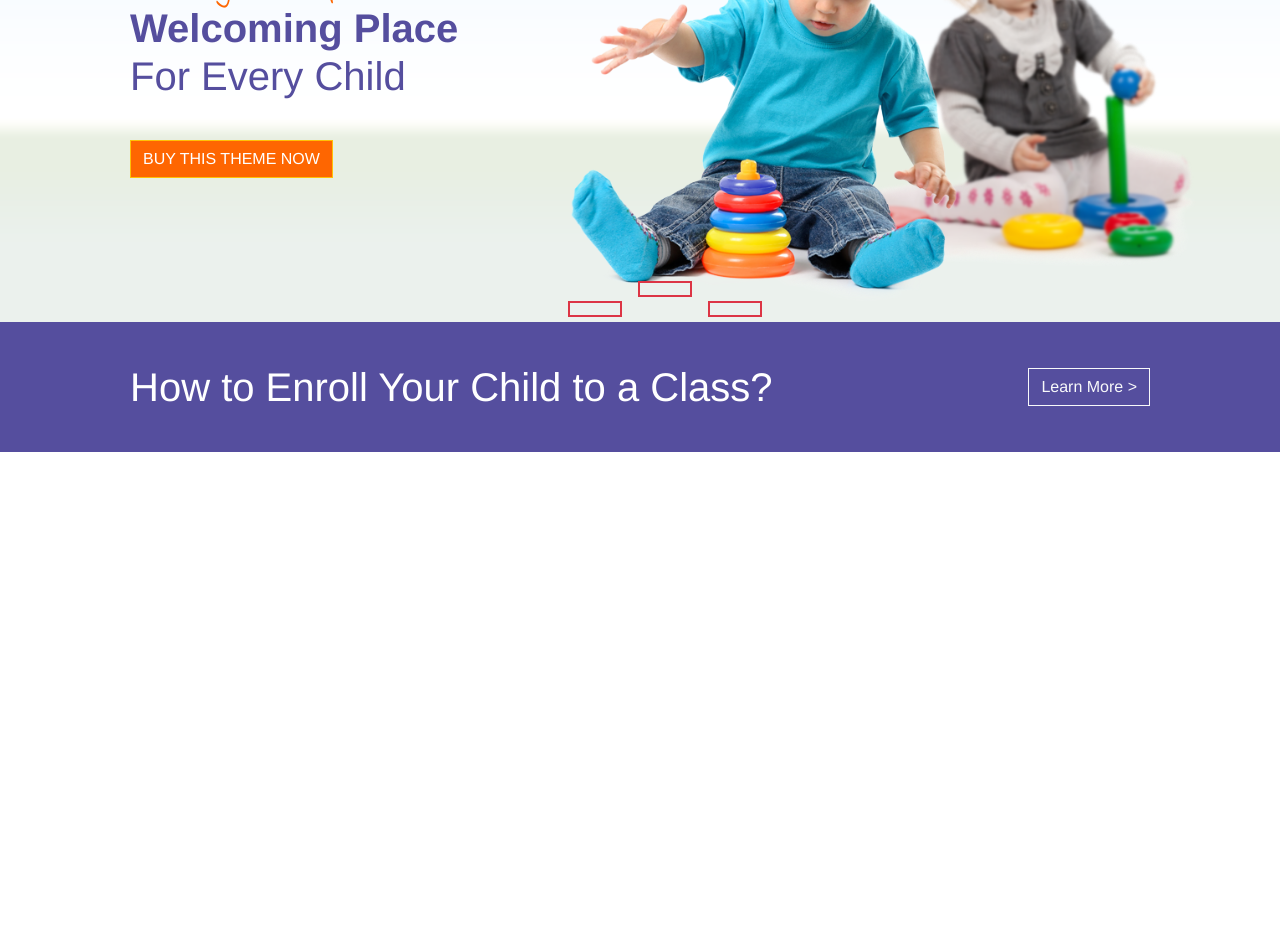
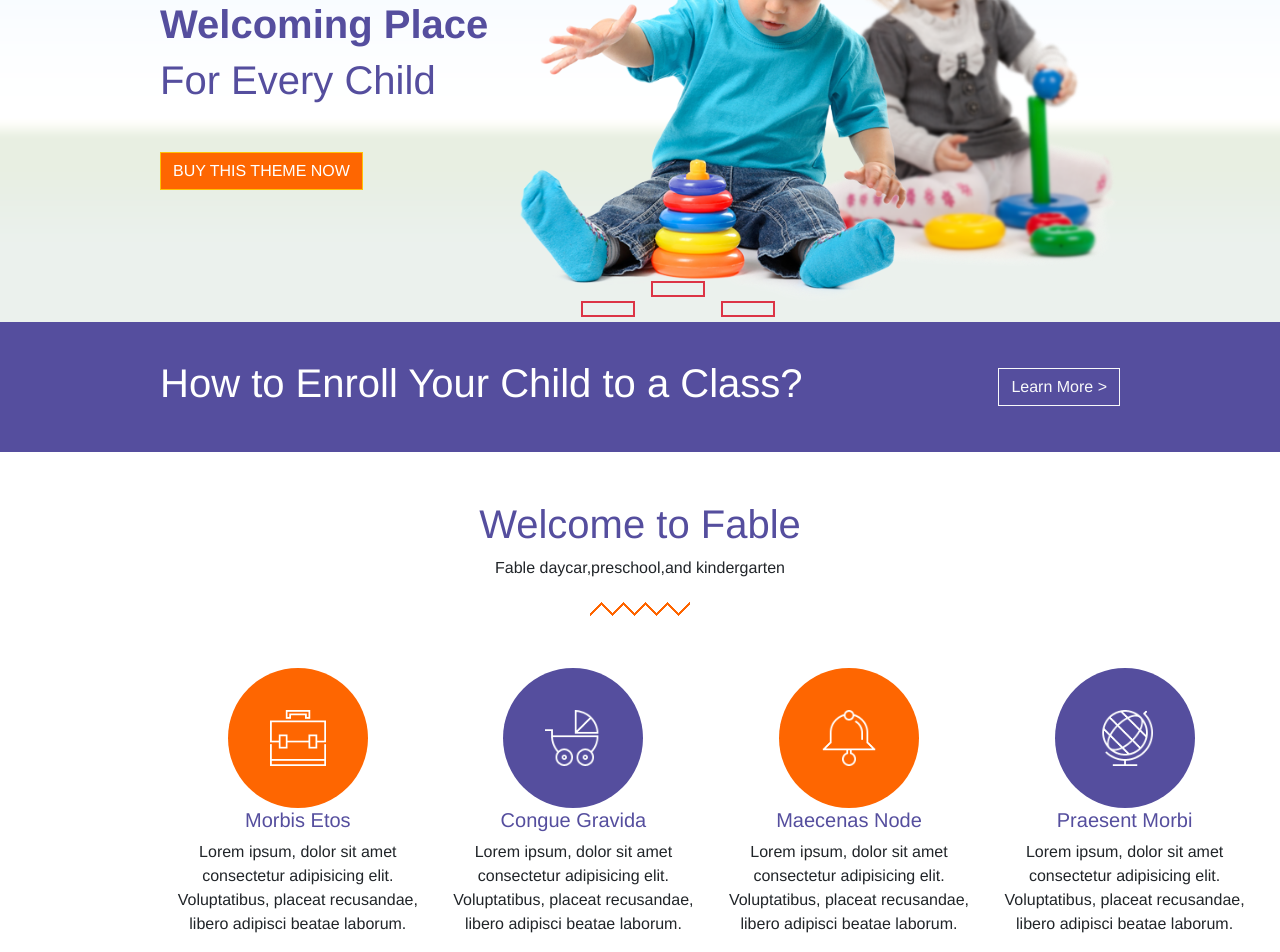
Before and after one commit to Alessio1921/proj-html-vuejs, a Vue app: page / in a window 1280 px wide. Shown: the part 278-1230 px from the top of the page. Before the commit the page ends 800 px from the top, so only its background shows below. Built offline with nearby package versions, Linux system fonts and the light colour scheme.

Commit message:
added section welcome

```diff
--- a/src/assets/scss/partials/_common.scss
+++ b/src/assets/scss/partials/_common.scss
@@ -1,10 +1,4 @@
-*{
-  margin: 0;
-  padding: 0;
-  box-sizing: border-box;
-}
 .my-container{
   width: 75%;
   margin: 0 auto;
-  display: flex;
 }
--- a/src/components/Header.vue
+++ b/src/components/Header.vue
@@ -1,16 +1,16 @@
 <template>
   <header >
-    <div class="container">
-      <div class="row mx-5">
+    <div class="my-container">
+      <div class="row ">
         <div class="col-12 d-flex justify-content-between">
           <div class="header-logo ">
-            <img src="../assets/fable/images/logo.png" alt="">
+            <img src="../assets/fable/images/logo.png" alt="logo heaader img">
           </div>
           <div class="right-header">
-            <ul class="list-unstyled d-flex me-5">
+            <ul class="list-unstyled d-flex">
               <li class="element-header p-4 text-center" :class="(element.active) ? 'active' : ''" v-for="(element,index) in headerList" :key="index">
-                <img :src="require(`../assets/fable/`+element.imgActive)" alt="" v-if="element.active">
-                <img :src="require(`../assets/fable/`+element.img)" alt="" v-else>
+                <img :src="require(`../assets/fable/`+element.imgActive)" :alt=" element.text+' img'" v-if="element.active">
+                <img :src="require(`../assets/fable/`+element.img)" :alt="element.text+' img'" v-else>
                 <p>{{element.text}}</p>
               </li>
             </ul>
@@ -80,7 +80,7 @@ export default {
 <!-- Add "scoped" attribute to limit CSS to this component only -->
 <style scoped lang="scss">
 @import "../assets/scss/style.scss";
-.container,
+.my-container,
 .row,
 .col-12,
 .header-logo{
@@ -88,7 +88,7 @@ export default {
 }
 header{
   height: 100%;
-  .container{
+  .my-container{
     .row{
       .col-12{
         overflow: hidden;
--- a/src/components/Jumbotron.vue
+++ b/src/components/Jumbotron.vue
@@ -1,7 +1,7 @@
 <template>
 <div class="jumbotron">
   <div class="jumbotron-top">
-    <div class="container d-flex position-relative align-items-center justify-content-between">
+    <div class="my-container d-flex position-relative align-items-center justify-content-between">
       <div class="img-background position-absolute">
         <img src="../assets/fable/images/slider_icon16.png" alt="">
         <img class="jumbo-item-down" src="../assets/fable/images/slider_icon14.png" alt="">
@@ -9,7 +9,7 @@
         <img class="jumbo-item-down" src="../assets/fable/images/slider_icon12.png" alt="">
         <img src="../assets/fable/images/slider_icon13.png" alt="">
       </div>
-      <div class="jumbo-text ms-5">
+      <div class="jumbo-text">
         <h2>Friendly Atmosphere</h2>
         <h1 class="fw-bold">Welcoming Place</h1>
         <h1 class="fw-lighter">For Every Child</h1>
@@ -27,9 +27,9 @@
     </div>
   </div>
   <div class="jumbotron-bottom">
-    <div class="container d-flex align-items-center justify-content-between">
-      <h1 class="text-white fw-lighter ms-5">How to Enroll Your Child to a Class?</h1>
-      <button class="btn btn-outline-light me-5">Learn More ></button>
+    <div class="my-container d-flex align-items-center justify-content-between">
+      <h1 class="text-white fw-lighter">How to Enroll Your Child to a Class?</h1>
+      <button class="btn btn-outline-light">Learn More ></button>
     </div>
   </div>
 </div>
@@ -67,7 +67,7 @@ export default {
         margin-top: 40px;
       }
     }
-    .container{
+    .my-container{
       height: 500px;
       .img-background{
         left: 27%;
@@ -106,7 +106,7 @@ export default {
       background-color: $violet;
       height: 130px;
       width: 100%;
-      .container{
+      .my-container{
         height: 100%;
         .btn{
           border-radius: 0;
--- a/src/components/Main.vue
+++ b/src/components/Main.vue
@@ -1,6 +1,63 @@
 <template>
-  <div>
-  </div>
+  <main>
+    <!-- section welcome -->
+    <section id="welcome" class="text-center mt-5">
+      <div class="welcome-top">
+        <h1>Welcome to Fable</h1>
+        <p>Fable daycar,preschool,and kindergarten</p>
+        <img src="../assets/fable/images/header_divider.png" alt=" header divider img">
+      </div>
+      <div class="welcome-footer">
+        <div class="my-container d-flex mt-5">
+          <div class="element-circle text-center">
+            <div class="circle orange mx-auto">
+              <img src="../assets/fable/images/schoolbag_alt.png" alt="schoolbag img">
+            </div>
+            <div class="element-text">
+              <h5>Morbis Etos</h5>
+              <p>Lorem ipsum, dolor sit amet consectetur adipisicing elit. Voluptatibus, placeat recusandae, libero adipisci beatae laborum.</p>
+            </div>
+          </div>
+          <div class="element-circle text-center">
+            <div class="circle violet mx-auto">
+              <img src="../assets/fable/images/stroller_alt.png" alt="stroller img">
+            </div>
+            <div class="element-text">
+              <h5>Congue Gravida</h5>
+              <p>Lorem ipsum, dolor sit amet consectetur adipisicing elit. Voluptatibus, placeat recusandae, libero adipisci beatae laborum.</p>
+            </div>
+          </div>
+          <div class="element-circle text-center">
+            <div class="circle orange mx-auto">
+              <img src="../assets/fable/images/bell_alt.png" alt="bell img">
+            </div>
+            <div class="element-text">
+              <h5>Maecenas Node</h5>
+              <p>Lorem ipsum, dolor sit amet consectetur adipisicing elit. Voluptatibus, placeat recusandae, libero adipisci beatae laborum.</p>
+            </div>
+          </div>
+          <div class="element-circle text-center">
+            <div class="circle violet mx-auto">
+              <img src="../assets/fable/images/globe_alt.png" alt="goble img">
+            </div>
+            <div class="element-text">
+              <h5>Praesent Morbi</h5>
+              <p>Lorem ipsum, dolor sit amet consectetur adipisicing elit. Voluptatibus, placeat recusandae, libero adipisci beatae laborum.</p>
+            </div>
+          </div>
+        </div>
+      </div>
+    </section>
+    <!-- section overview -->
+    <section id="overview">
+      <div class="my-container d-flex">
+        <div class="left">
+
+        </div>
+        <div class="right"></div>
+      </div>
+    </section>
+  </main>
 </template>
 
 <script>
@@ -13,4 +70,52 @@ export default {
 
 <!-- Add "scoped" attribute to limit CSS to this component only -->
 <style scoped lang="scss">
+@import "../assets/scss/style.scss";
+  main{
+    #welcome{
+      h1{
+        color: $violet;
+      }
+      .welcome-footer{
+        .element-circle{
+          margin:0 .8rem;
+          .circle.orange{
+            background-color: $orange;
+          }
+          .circle.violet{
+            background-color: $violet;
+          }
+          .circle{
+            padding: 70px;
+            width: 100px;
+            height: 100px;
+            border-radius: 50%;
+            position: relative;
+              img{
+                position: absolute;
+                height: 40%;
+                top: 50%;
+                left: 50%;
+                transform: translate(-50%,-50%);
+              }
+          }
+          .element-text{
+            width: 250px;
+            h5{
+              color: $violet;
+            }
+          }
+        }
+      }
+    }
+    // overview
+    #overview{
+      .left{
+        width: 50%;
+      };
+      .right{
+        width: 50%;
+      }
+    }
+  }
 </style>
```
